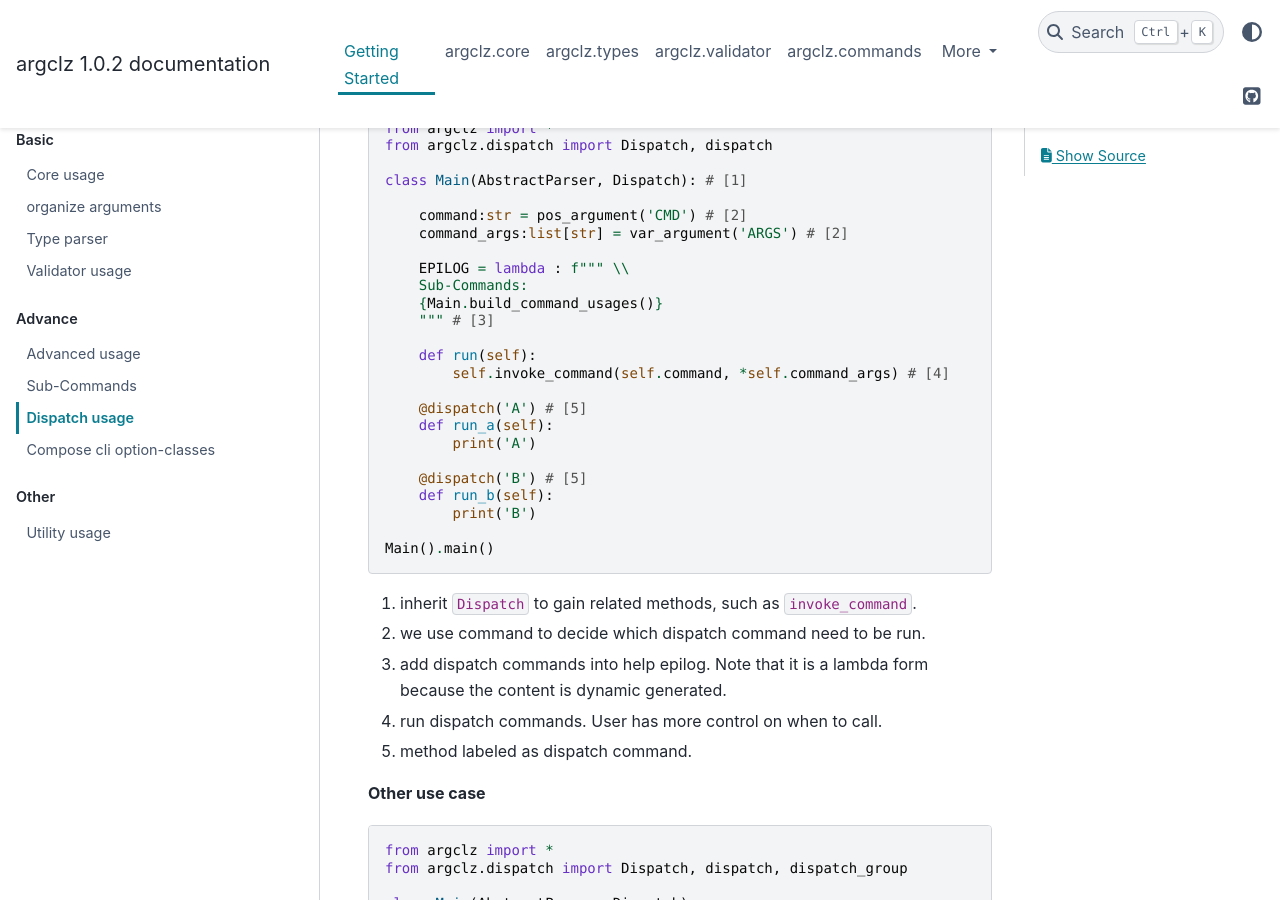
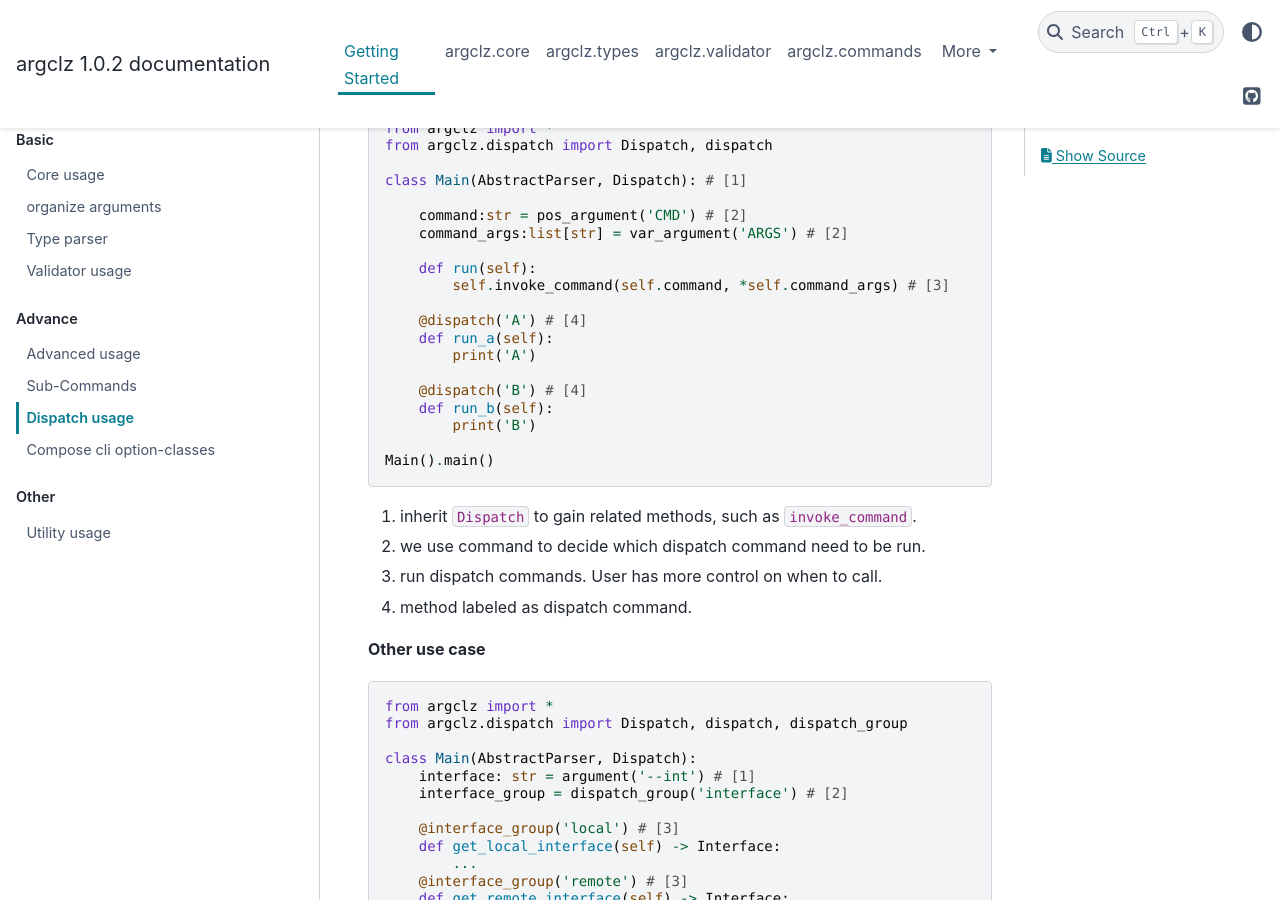
Before and after one commit to ytsimon2004/argclz, a Sphinx documentation site: the page built from docs/source/get_start/dispatch.rst, in a window 1280 px wide and 900 px high, scrolled down 456 px. Built offline with Sphinx 7.4.7 and the PyData theme 0.15.4, drawn with Linux system fonts in a browser that asks for light colours.

Commit message:
update doc

```diff
--- a/docs/source/get_start/dispatch.rst
+++ b/docs/source/get_start/dispatch.rst
@@ -22,19 +22,14 @@ and how to use it, and it does not restrict the command-line parsing control flo
         command:str = pos_argument('CMD') # [2]
         command_args:list[str] = var_argument('ARGS') # [2]
 
-        EPILOG = lambda : f""" \\
-        Sub-Commands:
-        {Main.build_command_usages()}
-        """ # [3]
+        def run(self):
+            self.invoke_command(self.command, *self.command_args) # [3]
 
-        def run(self):
-            self.invoke_command(self.command, *self.command_args) # [4]
-
-        @dispatch('A') # [5]
+        @dispatch('A') # [4]
         def run_a(self):
             print('A')
 
-        @dispatch('B') # [5]
+        @dispatch('B') # [4]
         def run_b(self):
             print('B')
 
@@ -42,9 +37,8 @@ and how to use it, and it does not restrict the command-line parsing control flo
 
 1. inherit ``Dispatch`` to gain related methods, such as ``invoke_command``.
 2. we use command to decide which dispatch command need to be run.
-3. add dispatch commands into help epilog. Note that it is a lambda form because the content is dynamic generated.
-4. run dispatch commands. User has more control on when to call.
-5. method labeled as dispatch command.
+3. run dispatch commands. User has more control on when to call.
+4. method labeled as dispatch command.
 
 **Other use case**
 
```
Also changed, not shown: docs/source/get_start/advanced_usage.rst (+13 -0 lines), docs/source/get_start/compose_cli.rst (+4 -7 lines), docs/source/get_start/core_usage.rst (+4 -4 lines), docs/source/get_start/type_parser.rst (+11 -8 lines).
